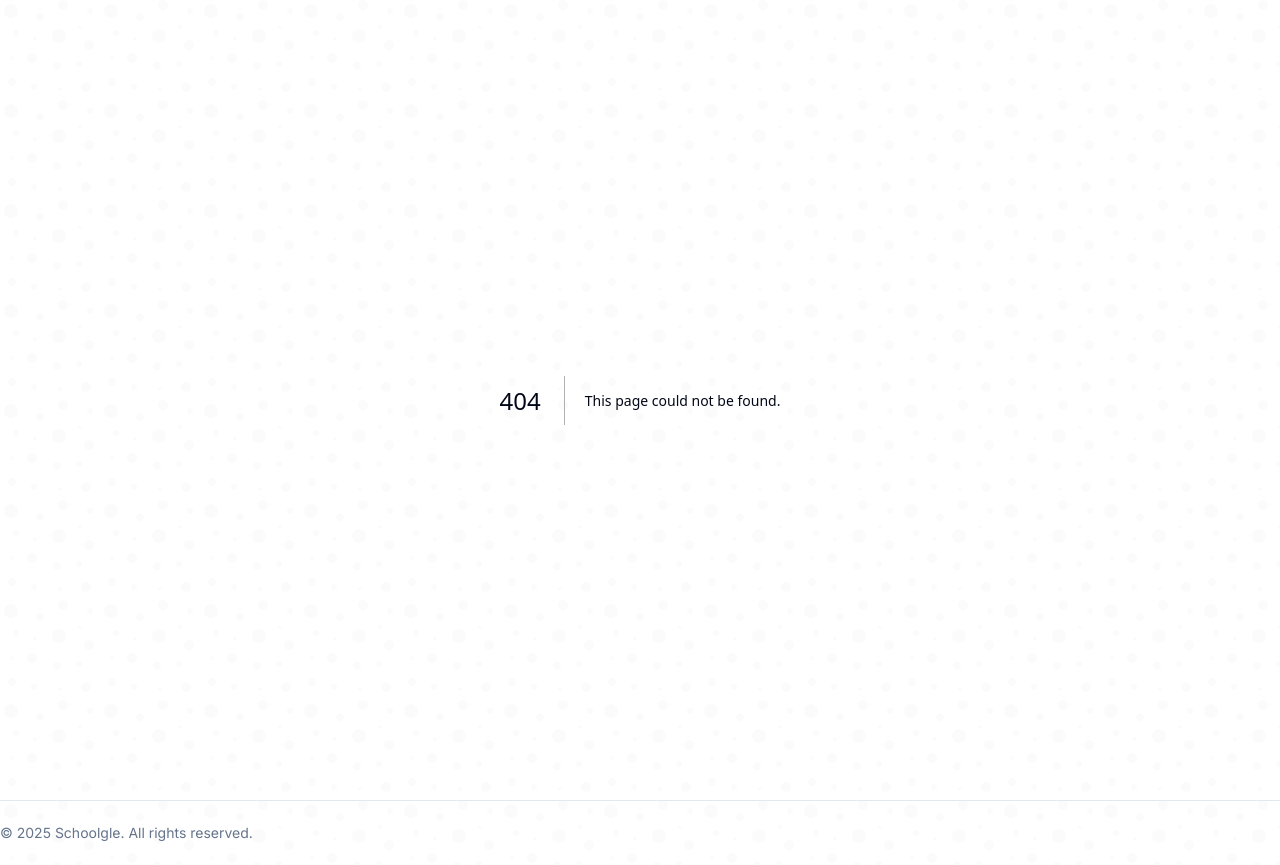
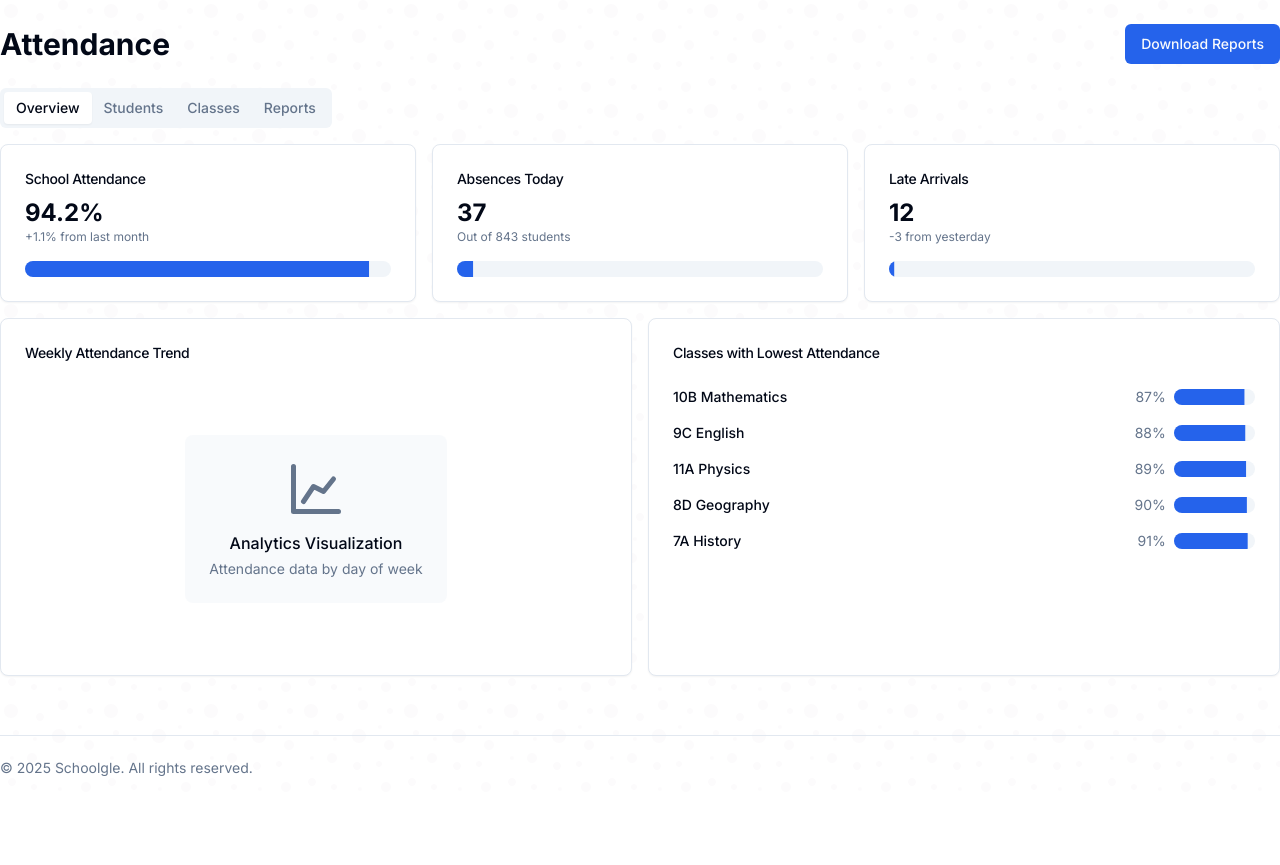
Before and after one commit to DSumm18/schoolgle-app-2025, a Next.js app: page /modules/attendance in a window 1280 px wide. Before the commit this address had no page. After the commit the page ends 800 px from the top, so only its background shows below. Built offline with nearby package versions, Linux system fonts and the light colour scheme.

Commit message:
Add Attendance module placeholder page

```diff
--- /dev/null
+++ b/src/app/modules/attendance/page.tsx
@@ -0,0 +1,142 @@
+"use client"
+
+import React from 'react';
+import { Card, CardContent, CardHeader, CardTitle } from '@/components/ui/card';
+import { Tabs, TabsContent, TabsList, TabsTrigger } from '@/components/ui/tabs';
+import { Button } from '@/components/ui/button';
+import { Progress } from '@/components/ui/progress';
+
+export default function AttendancePage() {
+  return (
+    <div className="container mx-auto py-6">
+      <div className="flex justify-between items-center mb-6">
+        <h1 className="text-3xl font-bold">Attendance</h1>
+        <Button variant="default">
+          Download Reports
+        </Button>
+      </div>
+
+      <Tabs defaultValue="overview" className="space-y-4">
+        <TabsList>
+          <TabsTrigger value="overview">Overview</TabsTrigger>
+          <TabsTrigger value="students">Students</TabsTrigger>
+          <TabsTrigger value="classes">Classes</TabsTrigger>
+          <TabsTrigger value="reports">Reports</TabsTrigger>
+        </TabsList>
+
+        <TabsContent value="overview" className="space-y-4">
+          <div className="grid grid-cols-1 md:grid-cols-3 gap-4">
+            <Card>
+              <CardHeader className="pb-2">
+                <CardTitle className="text-sm font-medium">School Attendance</CardTitle>
+              </CardHeader>
+              <CardContent>
+                <div className="text-2xl font-bold">94.2%</div>
+                <p className="text-xs text-muted-foreground">+1.1% from last month</p>
+                <Progress className="mt-4" value={94} />
+              </CardContent>
+            </Card>
+
+            <Card>
+              <CardHeader className="pb-2">
+                <CardTitle className="text-sm font-medium">Absences Today</CardTitle>
+              </CardHeader>
+              <CardContent>
+                <div className="text-2xl font-bold">37</div>
+                <p className="text-xs text-muted-foreground">Out of 843 students</p>
+                <Progress className="mt-4" value={37/8.43} />
+              </CardContent>
+            </Card>
+
+            <Card>
+              <CardHeader className="pb-2">
+                <CardTitle className="text-sm font-medium">Late Arrivals</CardTitle>
+              </CardHeader>
+              <CardContent>
+                <div className="text-2xl font-bold">12</div>
+                <p className="text-xs text-muted-foreground">-3 from yesterday</p>
+                <Progress className="mt-4" value={12/8.43} />
+              </CardContent>
+            </Card>
+          </div>
+
+          <div className="grid grid-cols-1 md:grid-cols-2 gap-4">
+            <Card>
+              <CardHeader>
+                <CardTitle className="text-sm font-medium">Weekly Attendance Trend</CardTitle>
+              </CardHeader>
+              <CardContent className="h-72 flex items-center justify-center">
+                <div className="text-center p-6 rounded-lg bg-muted/50">
+                  <svg xmlns="http://www.w3.org/2000/svg" width="60" height="60" viewBox="0 0 24 24" fill="none" stroke="currentColor" strokeWidth="2" strokeLinecap="round" strokeLinejoin="round" className="mx-auto text-muted-foreground">
+                    <path d="M3 3v18h18"/>
+                    <path d="M7 17l4-6 4 2 4-5"/>
+                  </svg>
+                  <h3 className="mt-3 font-medium">Analytics Visualization</h3>
+                  <p className="text-sm text-muted-foreground mt-1">Attendance data by day of week</p>
+                </div>
+              </CardContent>
+            </Card>
+
+            <Card>
+              <CardHeader>
+                <CardTitle className="text-sm font-medium">Classes with Lowest Attendance</CardTitle>
+              </CardHeader>
+              <CardContent>
+                <div className="space-y-4">
+                  {[
+                    { name: "10B Mathematics", attendance: 87 },
+                    { name: "9C English", attendance: 88 },
+                    { name: "11A Physics", attendance: 89 },
+                    { name: "8D Geography", attendance: 90 },
+                    { name: "7A History", attendance: 91 }
+                  ].map((item, i) => (
+                    <div key={i} className="flex items-center">
+                      <div className="w-full flex justify-between items-center">
+                        <span className="text-sm font-medium">{item.name}</span>
+                        <span className="text-sm text-muted-foreground">{item.attendance}%</span>
+                      </div>
+                      <Progress className="ml-2 w-24" value={item.attendance} />
+                    </div>
+                  ))}
+                </div>
+              </CardContent>
+            </Card>
+          </div>
+        </TabsContent>
+
+        <TabsContent value="students">
+          <Card>
+            <CardHeader>
+              <CardTitle>Student Attendance Records</CardTitle>
+            </CardHeader>
+            <CardContent>
+              <p>Student-specific attendance data and filters will appear here.</p>
+            </CardContent>
+          </Card>
+        </TabsContent>
+
+        <TabsContent value="classes">
+          <Card>
+            <CardHeader>
+              <CardTitle>Class Attendance</CardTitle>
+            </CardHeader>
+            <CardContent>
+              <p>Class and group attendance tracking features will appear here.</p>
+            </CardContent>
+          </Card>
+        </TabsContent>
+
+        <TabsContent value="reports">
+          <Card>
+            <CardHeader>
+              <CardTitle>Attendance Reports</CardTitle>
+            </CardHeader>
+            <CardContent>
+              <p>Generate and download attendance reports by various parameters.</p>
+            </CardContent>
+          </Card>
+        </TabsContent>
+      </Tabs>
+    </div>
+  );
+}
```
